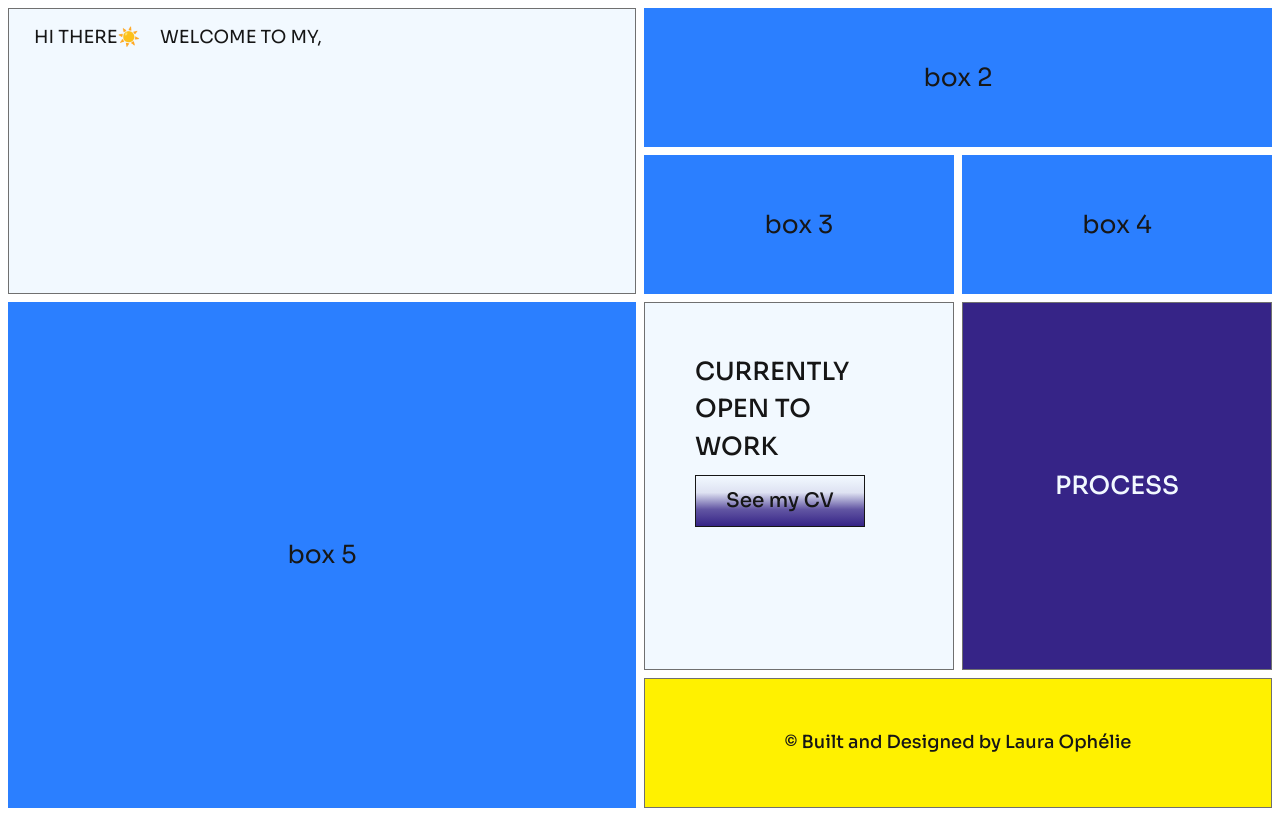
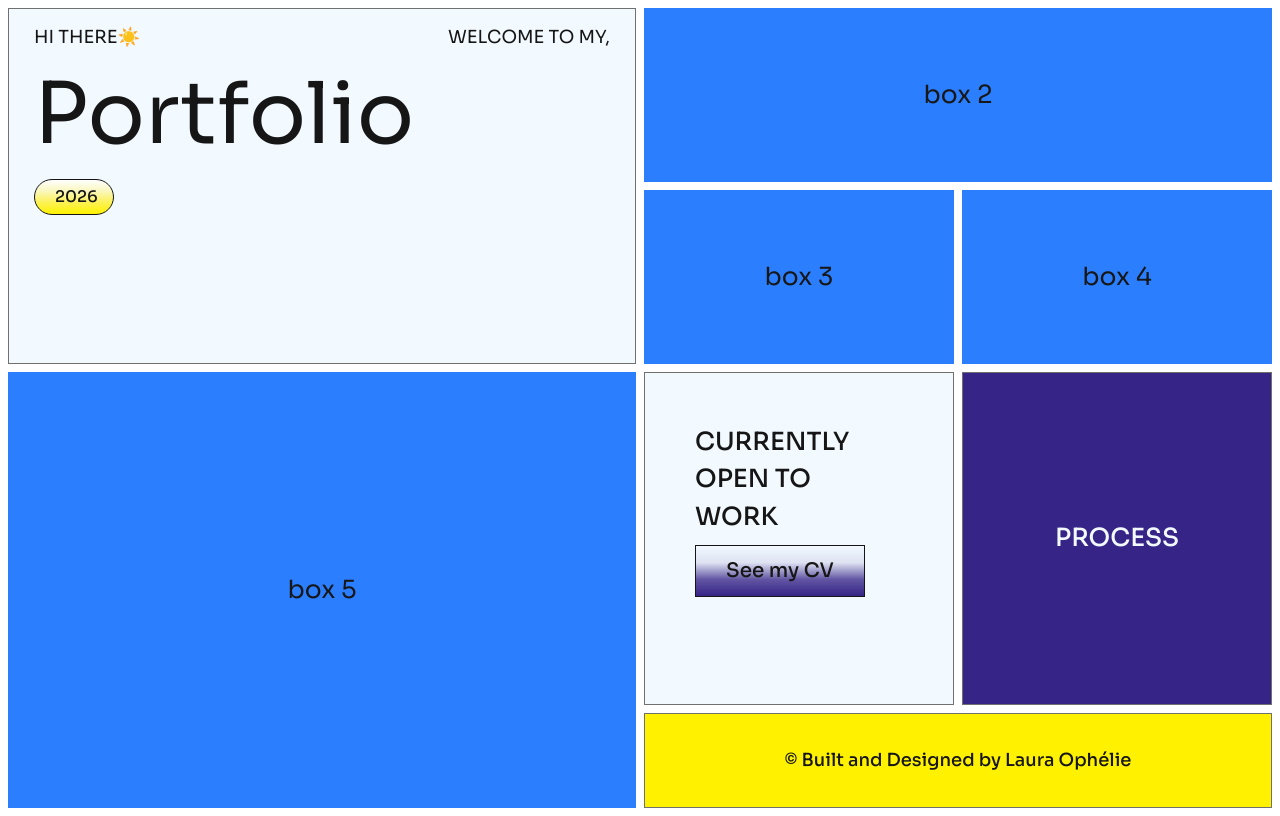
Before and after one commit to lauraophelie/laura-s-portfolio, a Next.js app: page / in a window 1280 px wide. Built offline with nearby package versions, Linux system fonts and the light colour scheme.

Commit message:
add 2026 label

```diff
--- a/app/components/intro/Intro.tsx
+++ b/app/components/intro/Intro.tsx
@@ -1,13 +1,27 @@
 import "./intro.scss";
+
+function IntroLabel() {
+    return (
+        <div className="intro__main--label">
+            <p>2026</p>
+        </div>
+    )
+}
 
 export default function Intro() {
     return (
-        <div className="col-span-2 row-span-2 flex intro home-page__box">
-            <div className="intro__welcoming flex justify-between gap-5">
+        <div className="col-span-2 row-span-2 flex flex-col intro home-page__box">
+            <div className="intro__welcoming flex flex-row justify-between gap-5">
                 <p className="intro__welcoming__text">Hi there☀️</p>
                 <p className="intro__welcoming__text">Welcome to my,</p>
             </div>
-            {/* <h1 className="intro__main-title">Portfolio</h1> */}
+
+            <div className="intro__main">
+                <h1 className="intro__main--title">
+                    Portfolio
+                </h1>
+                <IntroLabel />
+            </div>
         </div>
     )
 }
--- a/app/components/intro/intro.scss
+++ b/app/components/intro/intro.scss
@@ -11,7 +11,19 @@
         font-size: 18px;
     }
 
-    &__main-title {
-        font-size: 85px;
+    &__main {
+        &--title {
+            font-size: 85px;
+        }
+        &--label {
+            font-size: 16px;
+            font-weight: 500;
+            text-align: center;
+            border: 1px solid palette.$black-color;
+            border-radius: 100px;
+            padding: 5px 20px;
+            width: 80px;
+            background-image: linear-gradient(#FFFFFF, #FAF7BB, #FCF253, #FFF100);
+        }
     }
 }
```
